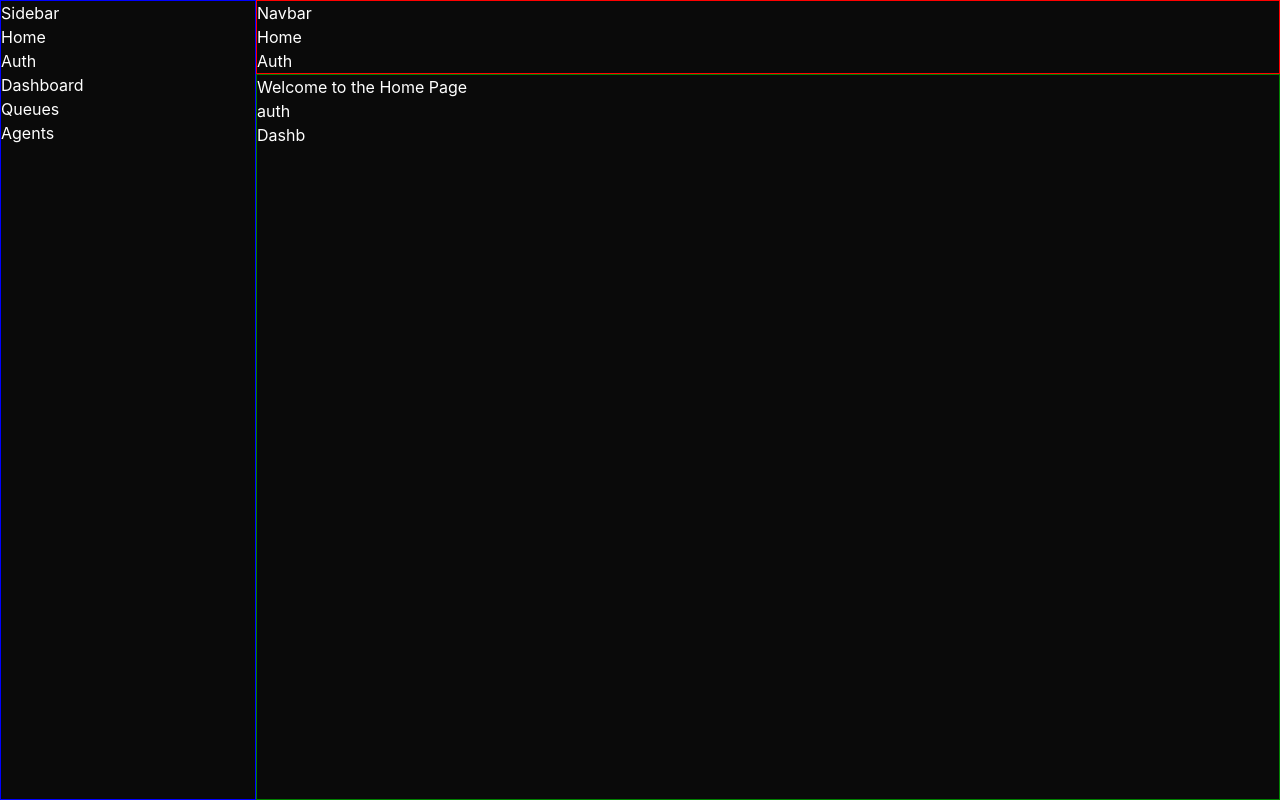
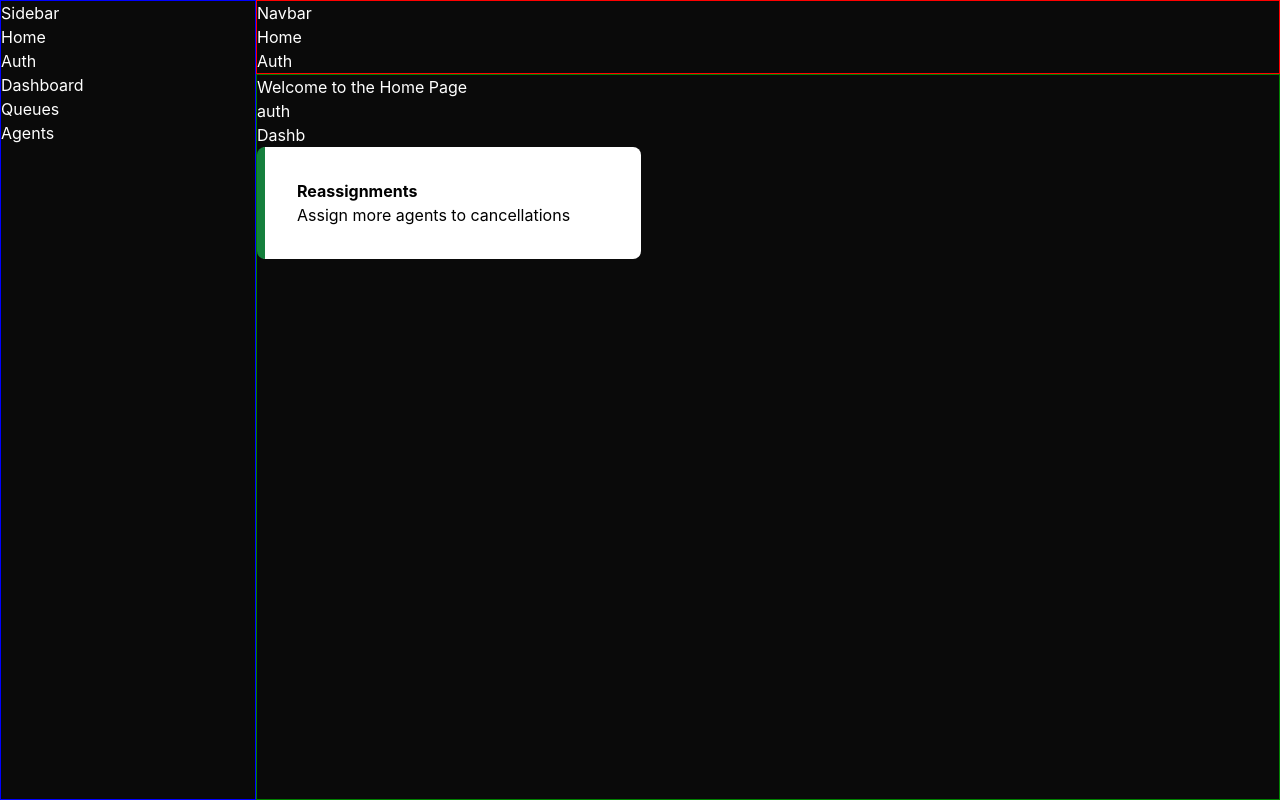
Before and after one commit to Tec-de-Monterrey-Capstone-Project-2024/React_Frontend, a React (Create React App) app in the folder connectmate/: page / in a window 1280 px wide. Built offline with nearby package versions, Linux system fonts and the light colour scheme.

Commit message:
intentostorybook

```diff
--- a/connectmate/package.json
+++ b/connectmate/package.json
@@ -10,6 +10,7 @@
     "@types/node": "^16.18.96",
     "@types/react": "^18.2.78",
     "@types/react-dom": "^18.2.25",
+    "classnames": "^2.5.1",
     "react": "^18.2.0",
     "react-dom": "^18.2.0",
     "react-router-dom": "^6.22.3",
--- /dev/null
+++ b/connectmate/src/components/Cards/InsightCard/InsightCard.tsx
@@ -0,0 +1,30 @@
+import React from 'react';
+import { IInsightCard } from "./types";
+import './style.css'
+import classNames from "classnames";
+
+const InsightCard: React.FC<IInsightCard> = ({ title, description, color, borderColor, showBoxBorder }) => {
+
+    const card = classNames({
+        "box-container": true,
+        "gray-box": color === 'gray',
+        "white-box": color === 'white',
+        "box-border": showBoxBorder,
+        "green-border": borderColor === 'green',
+        "red-border": borderColor === 'red',
+        "yellow-border": borderColor === 'yellow',
+    });
+
+    return (
+        <div className={card}>
+            <div className="header">
+                <h1>{title}</h1>
+            </div>
+            <div className="description">
+                {description}
+            </div>
+        </div>
+    );
+};
+
+export default InsightCard;
--- /dev/null
+++ b/connectmate/src/components/Cards/InsightCard/index.ts
@@ -0,0 +1 @@
+export { default as InsightCard } from './InsightCard';
--- /dev/null
+++ b/connectmate/src/components/Cards/InsightCard/style.css
@@ -0,0 +1,36 @@
+.box-container{
+    @apply rounded-lg px-8 py-8;
+    @apply max-w-96;
+    @apply max-h-60;
+}
+.gray-box{
+    @apply bg-gray-600;
+}
+
+.white-box{
+    @apply bg-white;
+}
+
+.box-border{
+    @apply border-l-8;
+}
+
+.green-border{
+    @apply border-l-green-700;
+}
+
+.red-border{
+    @apply border-l-red-500;
+}
+
+.yellow-border{
+    @apply border-l-yellow-300;
+}
+
+.header{
+    @apply flex-none text-wrap text-black font-bold text-left;
+}
+
+.description{
+    @apply  text-black text-left;
+}
--- /dev/null
+++ b/connectmate/src/components/Cards/InsightCard/types.ts
@@ -0,0 +1,7 @@
+export interface IInsightCard {
+    title:string;
+    description:string;
+    color:string,
+    borderColor: string;
+    showBoxBorder: boolean;
+}
--- a/connectmate/src/pages/HomePage.tsx
+++ b/connectmate/src/pages/HomePage.tsx
@@ -1,6 +1,7 @@
 import React from 'react';
 import { Link } from 'react-router-dom';
 import { ROUTES } from '../ROUTES';
+import { InsightCard } from '../components/Cards/InsightCard';
 //import { MetricCard } from '../components/MetricCard';
 
 const HomePage: React.FC = () => {
@@ -10,6 +11,7 @@ const HomePage: React.FC = () => {
       <Link to={ROUTES.AUTH}>auth</Link>
       <br />
       <Link to={ROUTES.DASHBOARD}>Dashb</Link>
+      <InsightCard title='Reassignments' description= 'Assign more agents to cancellations' color='white' borderColor='green' showBoxBorder={true}></InsightCard>
     </div>
   </>;
 };
```
Also changed, not shown: 2 other files (tests, documents, lock files or other folders).
